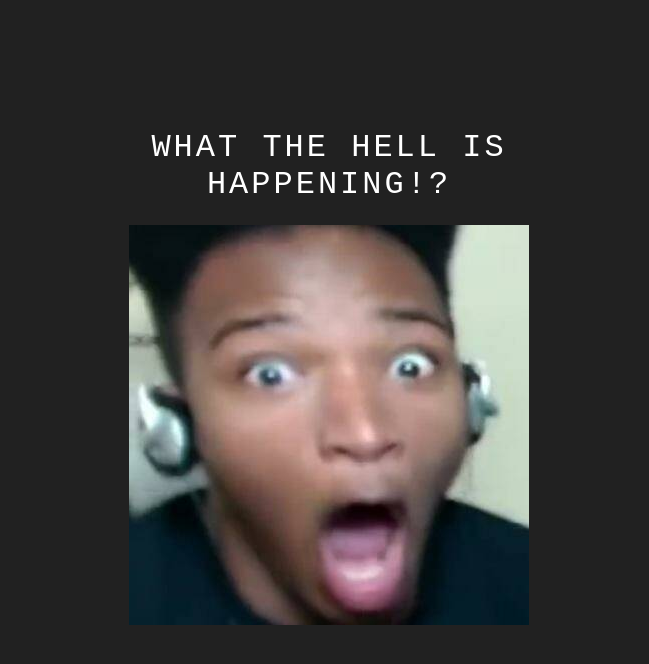
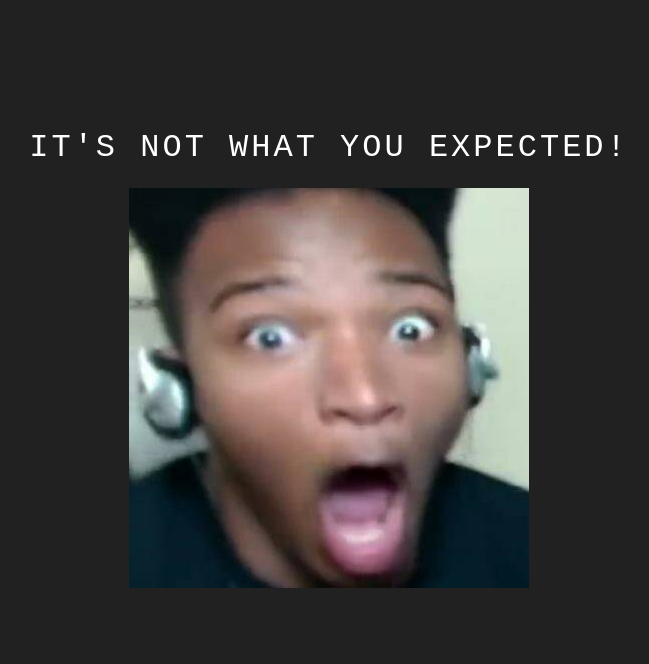
Before and after one commit to Itszlz/curel-own-your-glow, a plain HTML site: page index.html in a window 1280 px wide. Both pictures are taken after a click on the element 640 px from the left and 411 px from the top of the page. Shown: the whole page, without its empty margins (311-960 px from the left). Drawn offline with Linux system fonts and the light colour scheme.

Commit message:
Updated index.html

```diff
--- a/index.html
+++ b/index.html
@@ -98,7 +98,7 @@
     <script>
         function startExperience() {
             // Change the title immediately
-            document.getElementById('title').textContent = "WHAT THE HELL IS HAPPENING!?";
+            document.getElementById('title').textContent = "IT'S NOT WHAT YOU EXPECTED!";
 
             // Hide the start text and button
             document.getElementById('startText').style.display = 'none';
```
